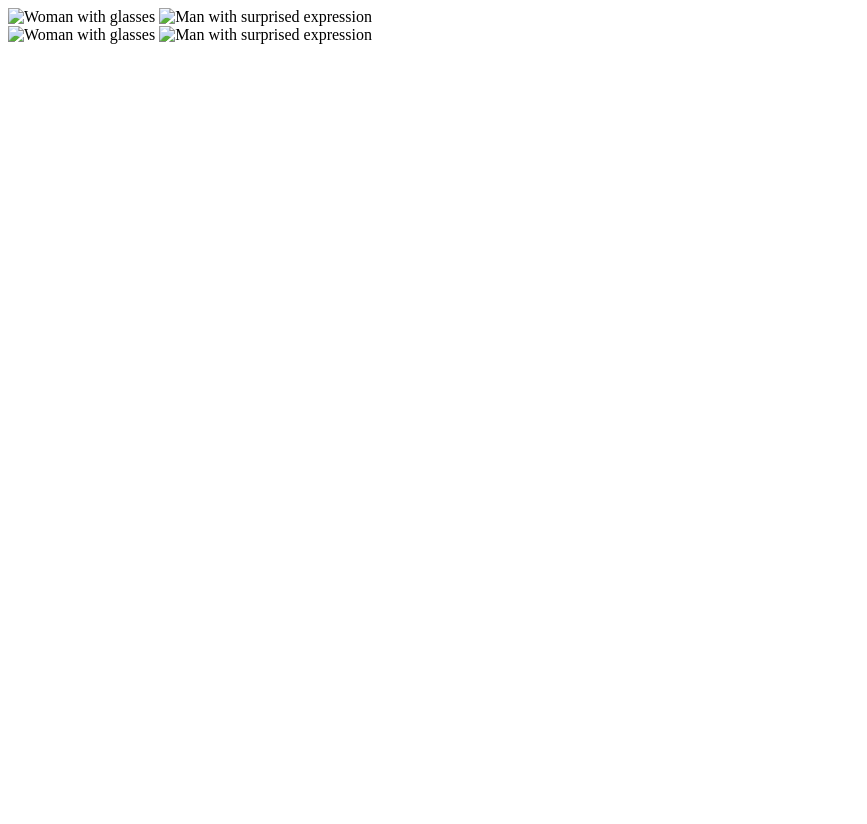
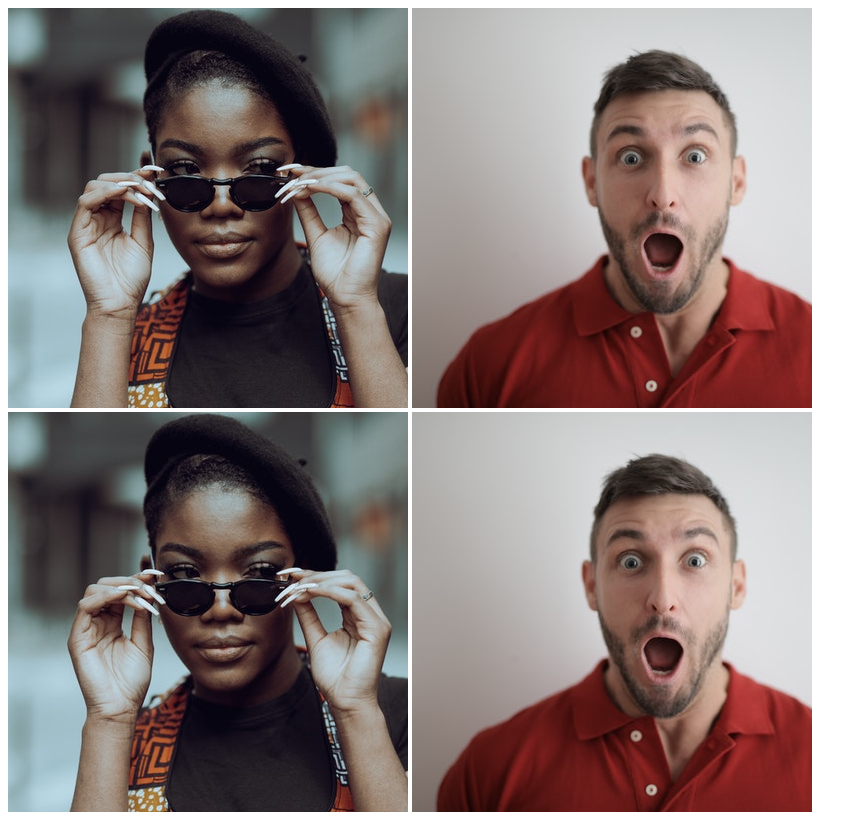
Before and after one commit to Fospx/intro-css, a plain HTML site: page 04-css-methods/index.html in a window 1280 px wide. Shown: the whole page, without its empty margins (0-867 px from the left). Before the commit the page ends 800 px from the top, so only its background shows below. Drawn offline with Linux system fonts and the light colour scheme.

Commit message:
added 4 images

```diff
--- a/04-css-methods/index.html
+++ b/04-css-methods/index.html
@@ -11,13 +11,13 @@
     <!-- Check image source path. Review Foundations lesson - Links and Images -->
     <!-- Use the classes BELOW this line -->
     <div>
-      <img class="avatar proportioned" src="" alt="Woman with glasses">
-      <img class="avatar distorted" src="" alt="Man with surprised expression">
+      <img class="avatar proportioned" src="images/women-with-glasses.jpg" alt="Woman with glasses">
+      <img class="avatar distorted" src="images/man-surprised-face.jpg" alt="Man with surprised expression">
     </div>
     <!-- Use the classes ABOVE this line -->
     <div>
-      <img class="original proportioned" src="" alt="Woman with glasses">
-      <img class="original distorted" src="" alt="Man with surprised expression">
+      <img class="original proportioned" src="images/women-with-glasses.jpg" alt="Woman with glasses">
+      <img class="original distorted" src="images/man-surprised-face.jpg" alt="Man with surprised expression">
     </div>
   </body>
 </html>
```
Also changed, not shown: 04-css-methods/images/man-surprised-face.jpg (added), 04-css-methods/images/women-with-glasses.jpg (added).
